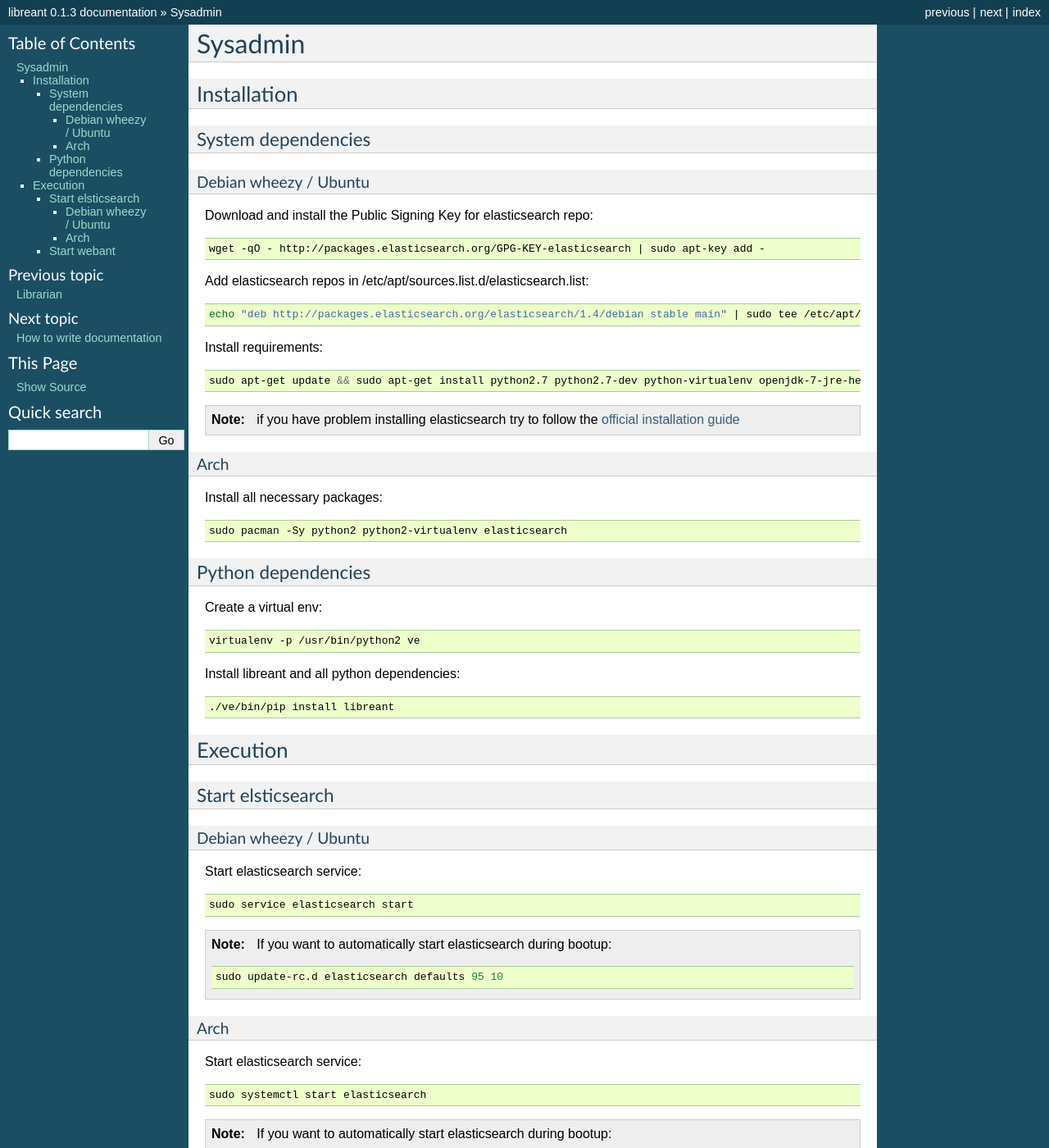
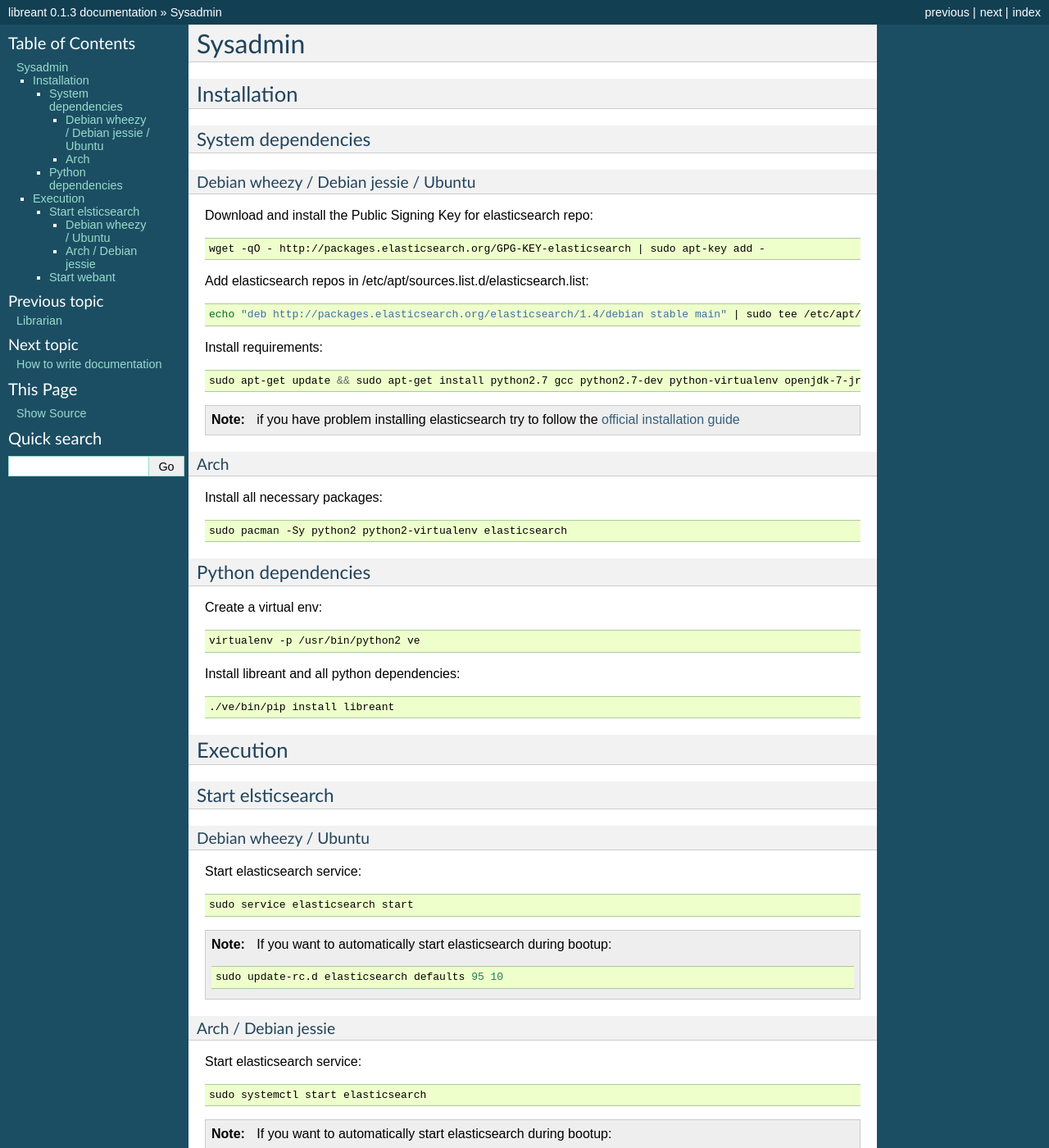
Before and after one commit to insomnia-lab/libreant, a Sphinx documentation site: the page built from doc/source/sysadmin.rst, in a window 1280 px wide and 1400 px high. Shown: the whole window at 82% size. Built offline with Sphinx 7.4.7, drawn with Linux system fonts in a browser that asks for light colours; pages that are not in the unit, such as notebooks, are missing from menus.

Commit message:
[docs] debian jessie installation docs

```diff
--- a/doc/source/sysadmin.rst
+++ b/doc/source/sysadmin.rst
@@ -7,8 +7,8 @@ Installation
 System dependencies
 ^^^^^^^^^^^^^^^^^^^^
 
-Debian wheezy / Ubuntu
-~~~~~~~~~~~~~~~~~~~~~~
+Debian wheezy / Debian jessie / Ubuntu
+~~~~~~~~~~~~~~~~~~~~~~~~~~~~~~~~~~~~~~
 
 .. highlight:: bash
 
@@ -22,7 +22,7 @@ Add elasticsearch repos in /etc/apt/sources.list.d/elasticsearch.list::
 
 Install requirements::
 
-    sudo apt-get update && sudo apt-get install python2.7 python2.7-dev python-virtualenv openjdk-7-jre-headless elasticsearch
+    sudo apt-get update && sudo apt-get install python2.7 gcc python2.7-dev python-virtualenv openjdk-7-jre-headless elasticsearch
 
 .. note::
 
@@ -67,8 +67,8 @@ Start elasticsearch service::
 
         sudo update-rc.d elasticsearch defaults 95 10
 
-Arch
-~~~~~
+Arch / Debian jessie
+~~~~~~~~~~~~~~~~~~~~
 
 Start elasticsearch service::
 
```
